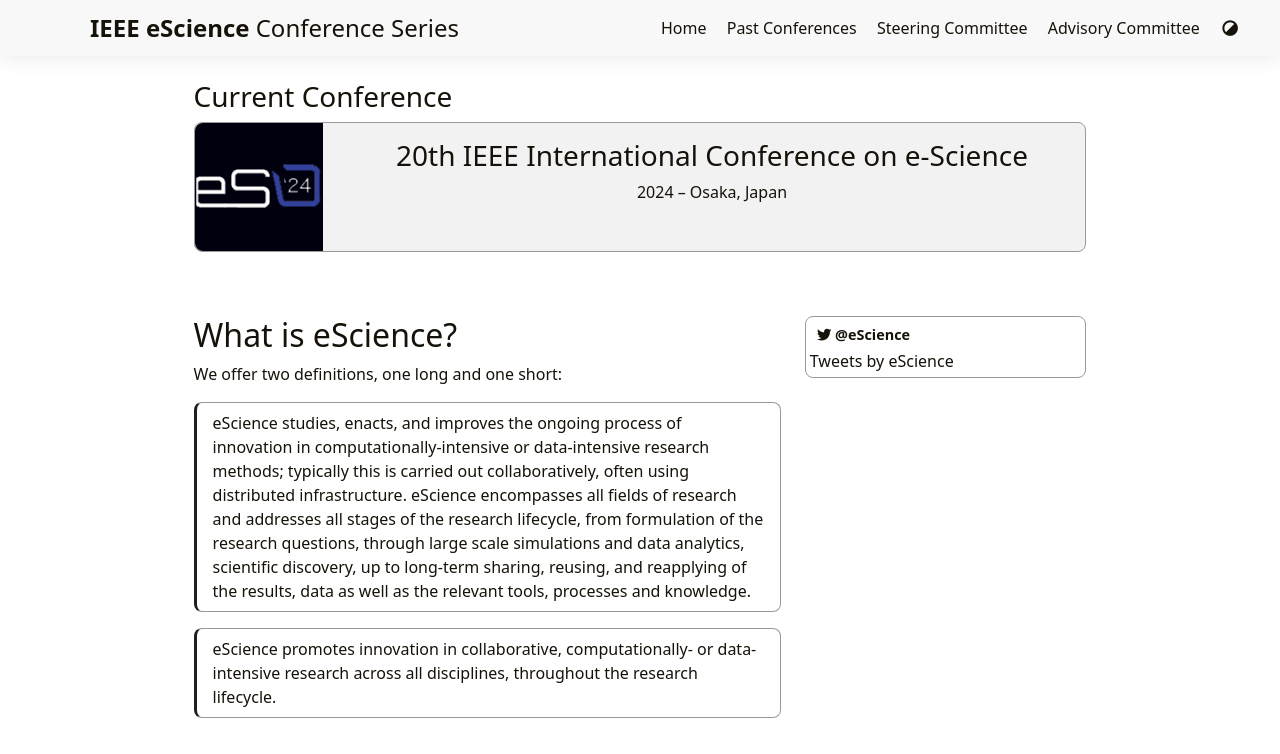
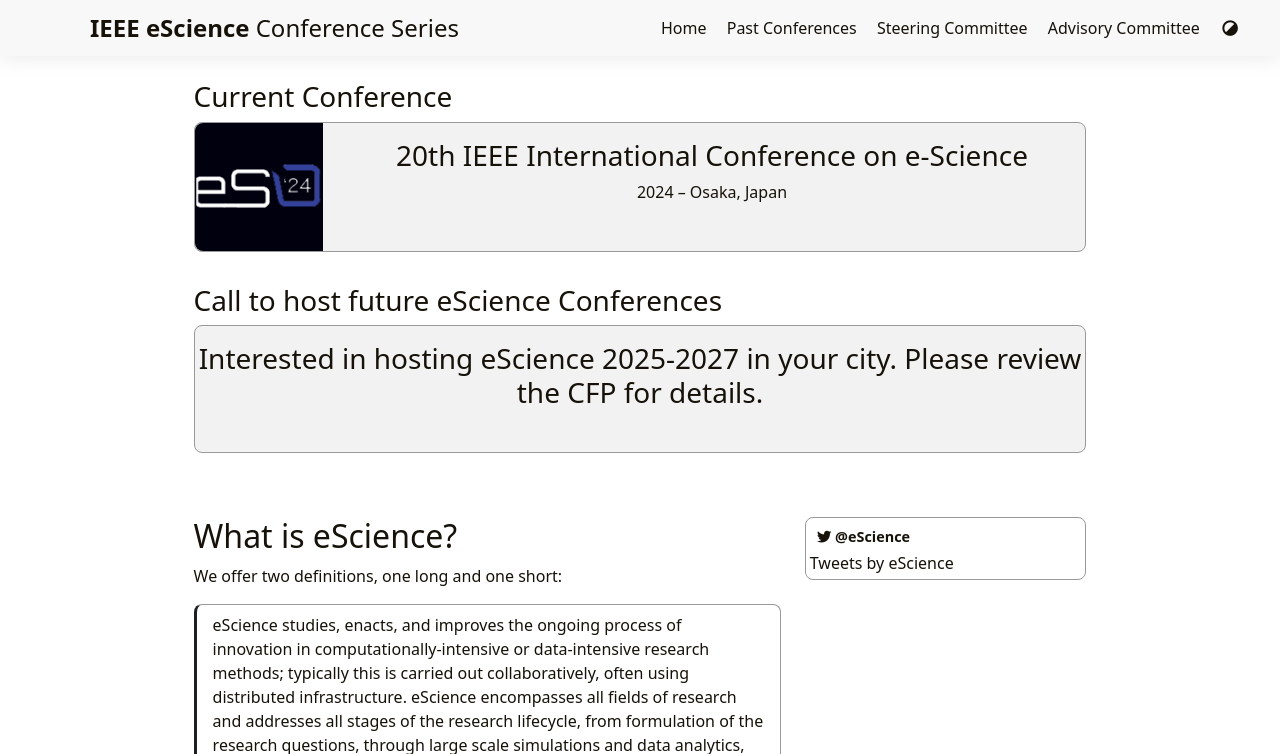
Before and after one commit to escience-conference/about, a Jekyll site: the page built from index.html, in a window 1280 px wide and 900 px high, cut to the strip 0-754 px from the top of the window. Built offline with Jekyll 4.4.1, drawn with Linux system fonts in a browser that asks for light colours; nearby versions of some CDN libraries; comment, search, counter and statistics services are not loaded.

Commit message:
Update index.html

```diff
--- a/index.html
+++ b/index.html
@@ -18,6 +18,15 @@
     </div>
 </a>
 {% endfor %}
+
+<h3>Call to host future eScience Conferences</h3>
+<a class="col-sm-12" href="escience-cfp.pdf" target="_blank">
+    <div class="current">
+        <div class="content">
+            <h3>Interested in hosting eScience 2025-2027 in your city. Please review the CFP for details.
+        </div>
+    </div>
+</a>
 
 <div class="row" style="padding-top: 2em">
     <div class="col-md-12 col-lg-8">
```
